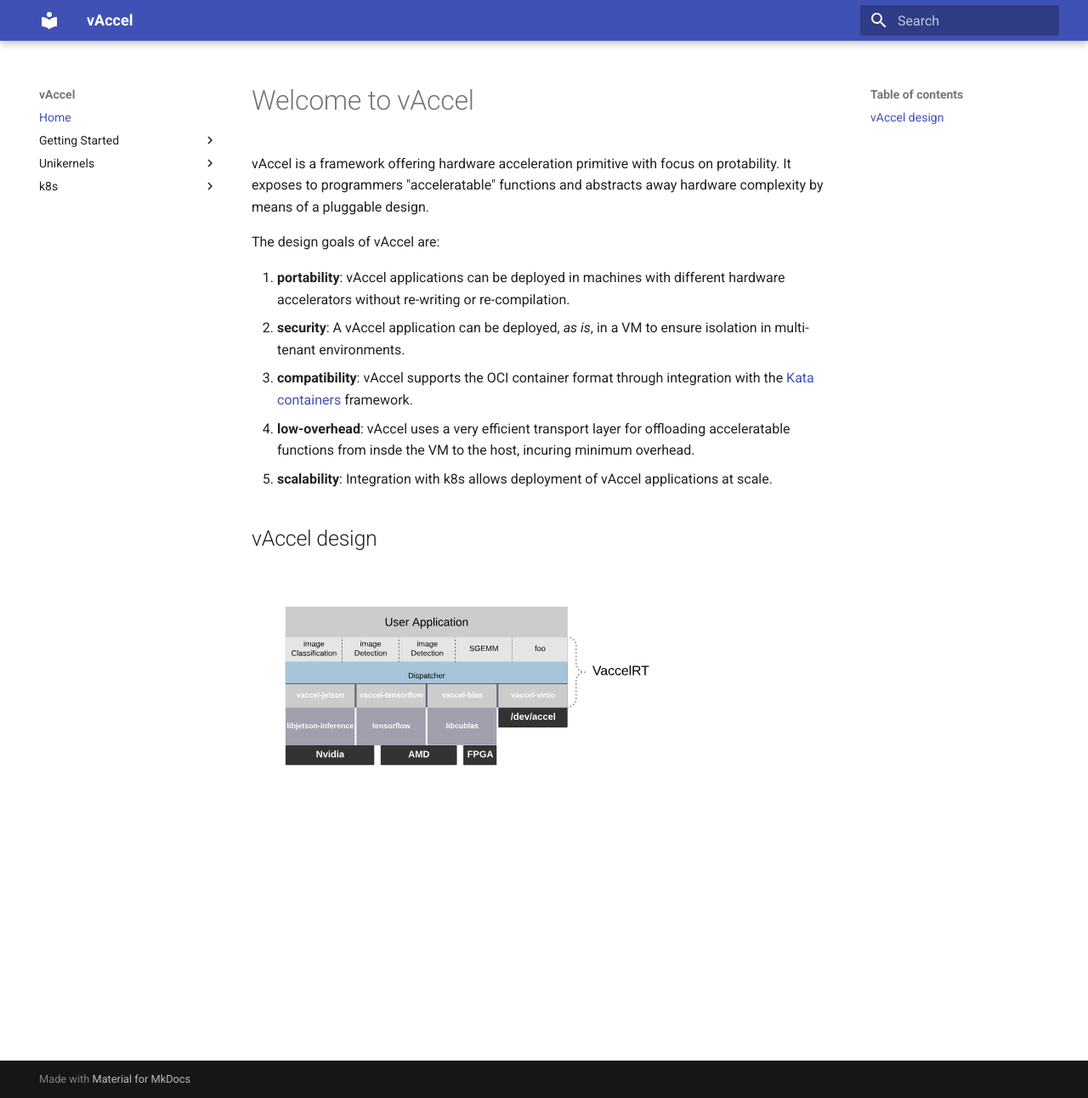
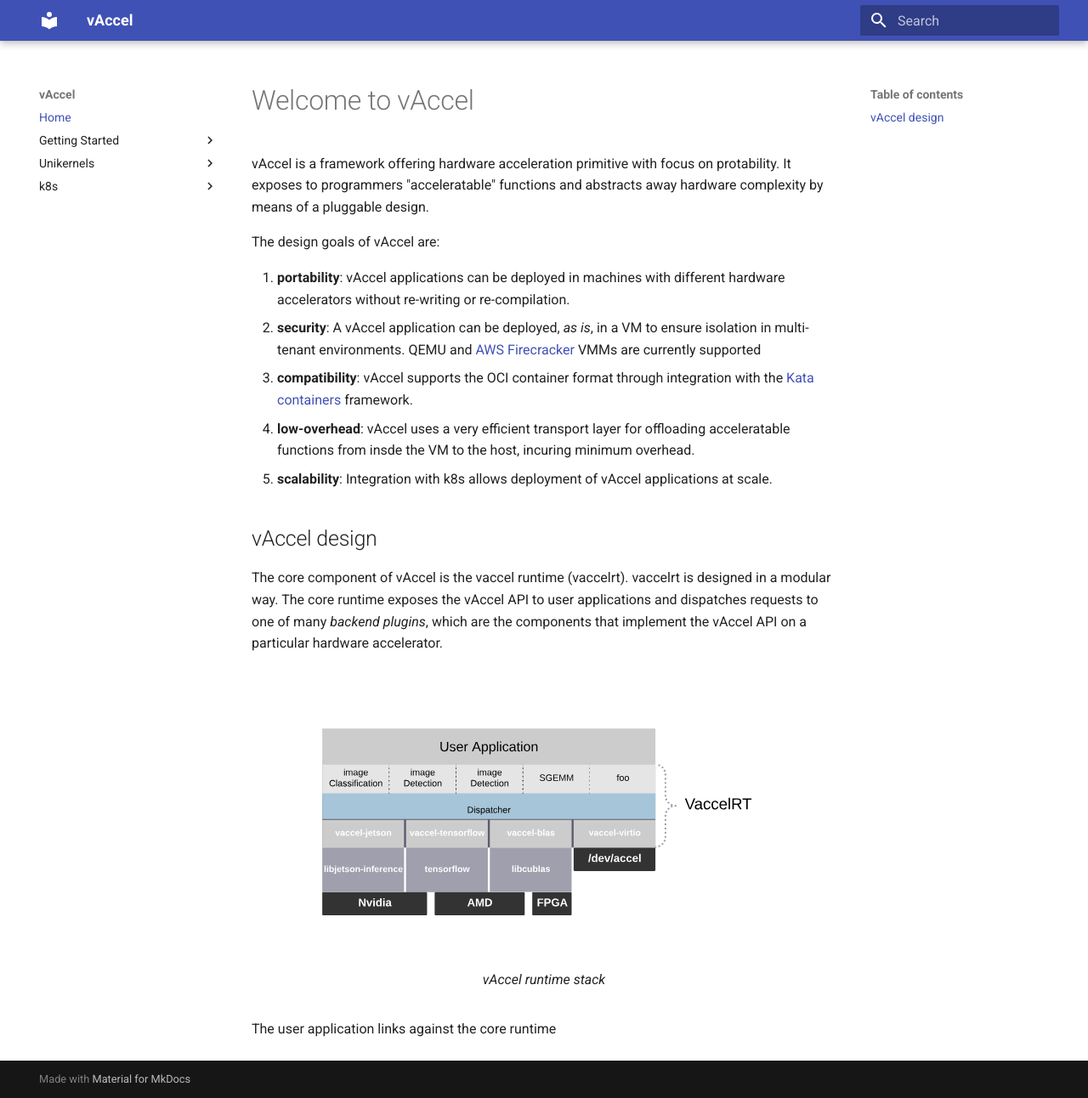
Before and after one commit to nubificus/vaccel-docs, an MkDocs documentation site: the page built from docs/index.md, in a window 1280 px wide and 1292 px high. Shown: the whole window at 85% size. Built offline with MkDocs 1.6.1 and Material for MkDocs 9.7.7, drawn with Linux system fonts in a browser that asks for light colours.

Commit message:
More Home content
Signed-off-by: Babis Chalios <mail@bchalios.io>

```diff
--- a/docs/index.md
+++ b/docs/index.md
@@ -9,7 +9,9 @@
 1. **portability**: vAccel applications can be deployed in machines with
 different hardware accelerators without re-writing or re-compilation.
 2. **security**: A vAccel application can be deployed, *as is*, in a VM to
-ensure isolation in multi-tenant environments.
+ensure isolation in multi-tenant environments. QEMU and
+[AWS Firecracker](https://firecracker-microvm.github.io/) VMMs are currently
+supported
 3. **compatibility**: vAccel supports the OCI container format through integration
 with the [Kata containers](https://katacontainers.io/) framework.
 4. **low-overhead**: vAccel uses a very efficient transport layer for offloading
@@ -20,4 +22,15 @@
 
 ## vAccel design
 
-![vAccel](img/vaccel.svg)
+The core component of vAccel is the vaccel runtime (vaccelrt). vaccelrt is
+designed in a modular way. The core runtime exposes the vAccel API to user
+applications and dispatches requests to one of many *backend plugins*, which
+are the components that implement the vAccel API on a particular hardware
+accelerator.
+
+<figure>
+  <img src="img/vaccel.svg" width="600" align=left />
+  <figcaption>vAccel runtime stack</figcaption>
+</figure>
+
+The user application links against the core runtime
--- a/mkdocs.yml
+++ b/mkdocs.yml
@@ -20,6 +20,7 @@
 
 markdown_extensions:
   - footnotes
+  - attr_list
 
 toc:
   - permalink: true
```
